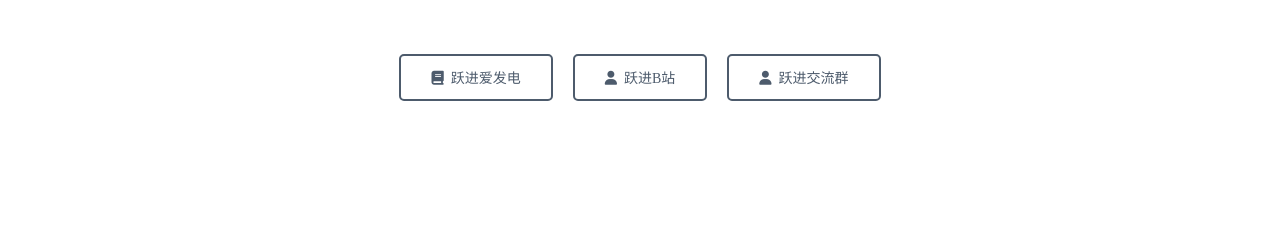
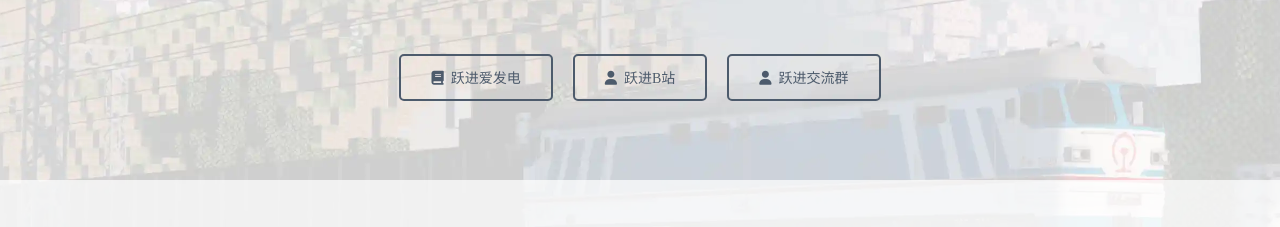
Before and after one commit to wululapuda/yuejinrailway-webpage, a plain HTML site: page index.html in a window 1280 px wide. Shown: the part 364-591 px from the top of the page. Drawn offline with Linux system fonts and the light colour scheme.

Commit message:
Add files via upload

```diff
--- a/assets/css/block2.css
+++ b/assets/css/block2.css
@@ -7,7 +7,7 @@ body {
     animation: fadeInAnimation ease 0.4s;
     animation-iteration-count: 1;
     animation-fill-mode: forwards;
-    background-image: url('../img/background.png');
+    background-image: url('../img/background.webp');
     background-repeat: no-repeat;
     background-size:cover;
     background-attachment: fixed;
--- a/assets/css/style.css
+++ b/assets/css/style.css
@@ -16,7 +16,7 @@ body {
     animation: fadeInAnimation ease 1.2s;
     animation-iteration-count: 1;
     animation-fill-mode: forwards;
-    background-image: url('../img/background.png');
+    background-image: url('../img/background.webp');
     background-repeat: no-repeat;
     background-size: cover;
     background-attachment: fixed;
```
